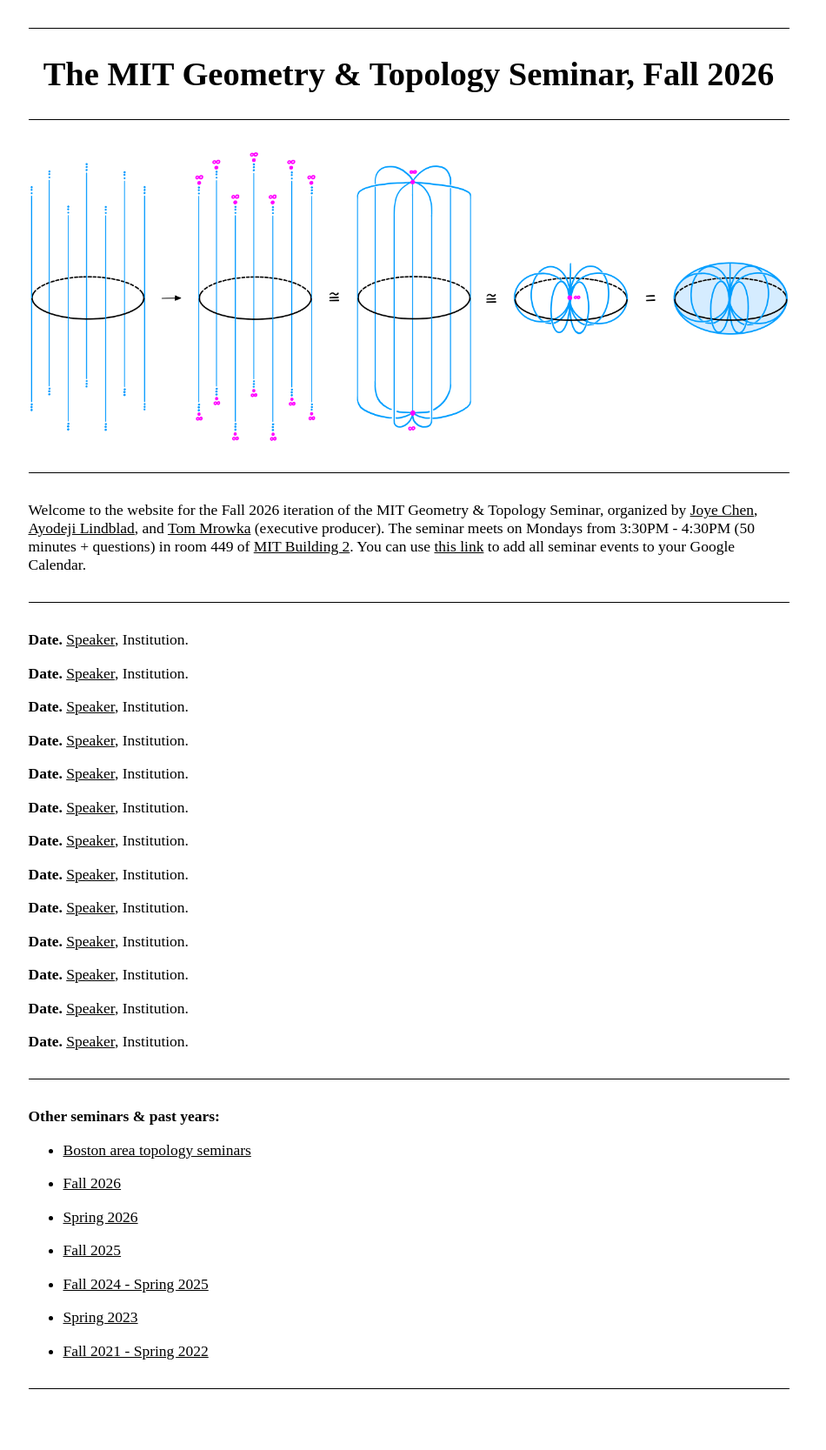
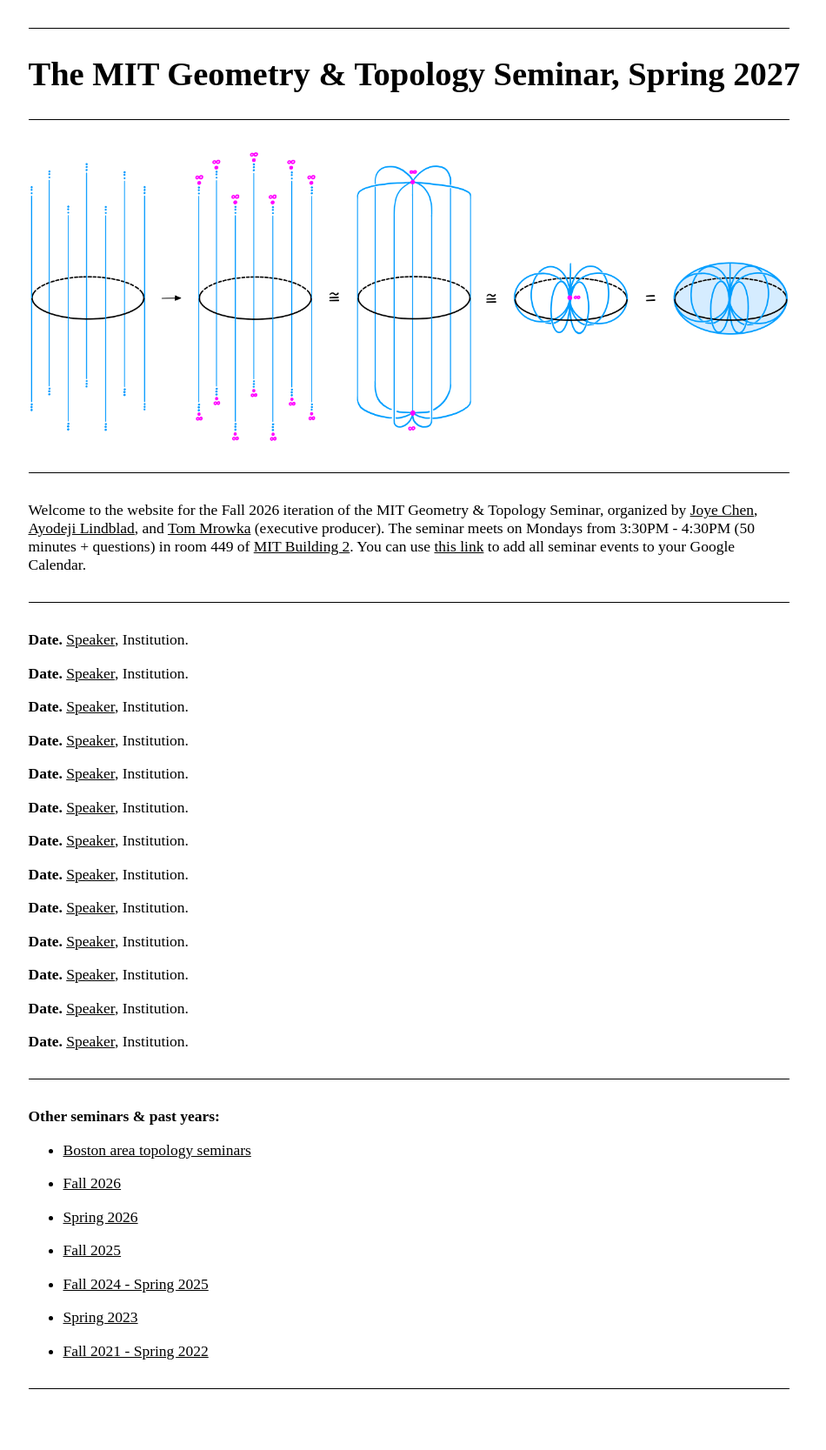
Before and after one commit to AyodejiLindblad/AyodejiLindblad.github.io, a Jekyll site: the page built from seminars/MIT-G&T-SP27/index.md, in a window 1280 px wide. Shown: the whole page at 87% size, without its empty margins (170-1120 px from the left). Built offline with Jekyll 4.4.1, drawn with Linux system fonts in a browser that asks for light colours; some web fonts are replaced.

Commit message:
Update seminar title from Fall 2026 to Spring 2027

```diff
--- a/seminars/MIT-G&T-SP27/index.md
+++ b/seminars/MIT-G&T-SP27/index.md
@@ -19,7 +19,7 @@ layout: default
     line-height:1.05;
     white-space:nowrap;
   ">
-    The MIT Geometry &amp; Topology Seminar, Fall 2026
+    The MIT Geometry &amp; Topology Seminar, Spring 2027
   </h1>
 </div>
 
```
